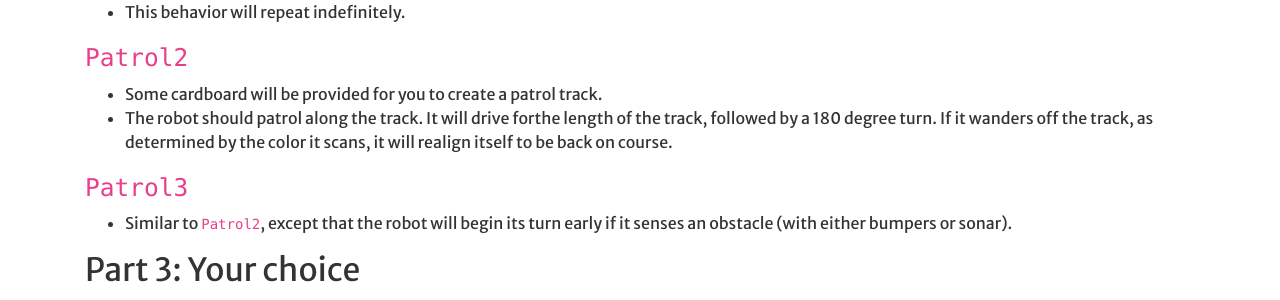
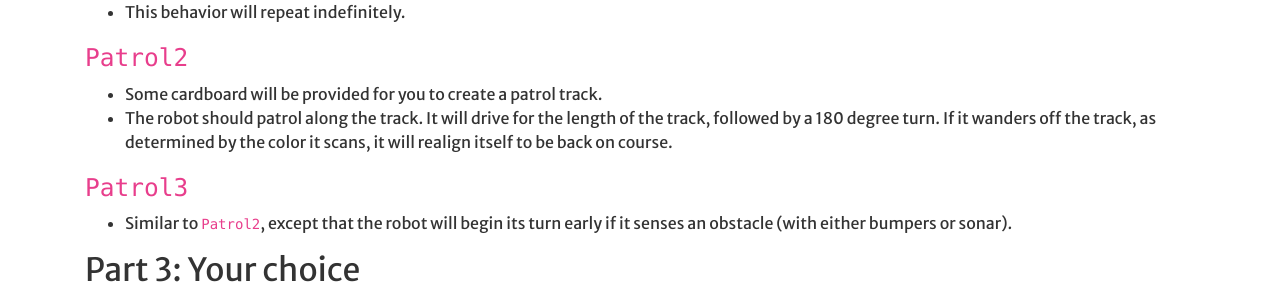
Before and after one commit to Hendrix-CS/csci235, a Jekyll site: the page built from projects/modes.md, in a window 1280 px wide and 900 px high, scrolled down 768 px. Shown: the part 152-452 px from the top of the window. Built offline with Jekyll 4.4.1, drawn with Linux system fonts in a browser that asks for light colours; a script that is not in the unit is left out; our own code applies the rules of GitHub Pages for plain Markdown files.

Commit message:
Fixed typo

```diff
--- a/projects/modes.md
+++ b/projects/modes.md
@@ -43,7 +43,7 @@ color sensor pointed toward the ground. Then implement the following programs:
 
 ### `Patrol2`
 * Some cardboard will be provided for you to create a patrol track.
-* The robot should patrol along the track. It will drive forthe length of the track, followed
+* The robot should patrol along the track. It will drive for the length of the track, followed
   by a 180 degree turn. If it wanders off the track, as determined by the color
   it scans, it will realign itself to be back on course.
 
```
